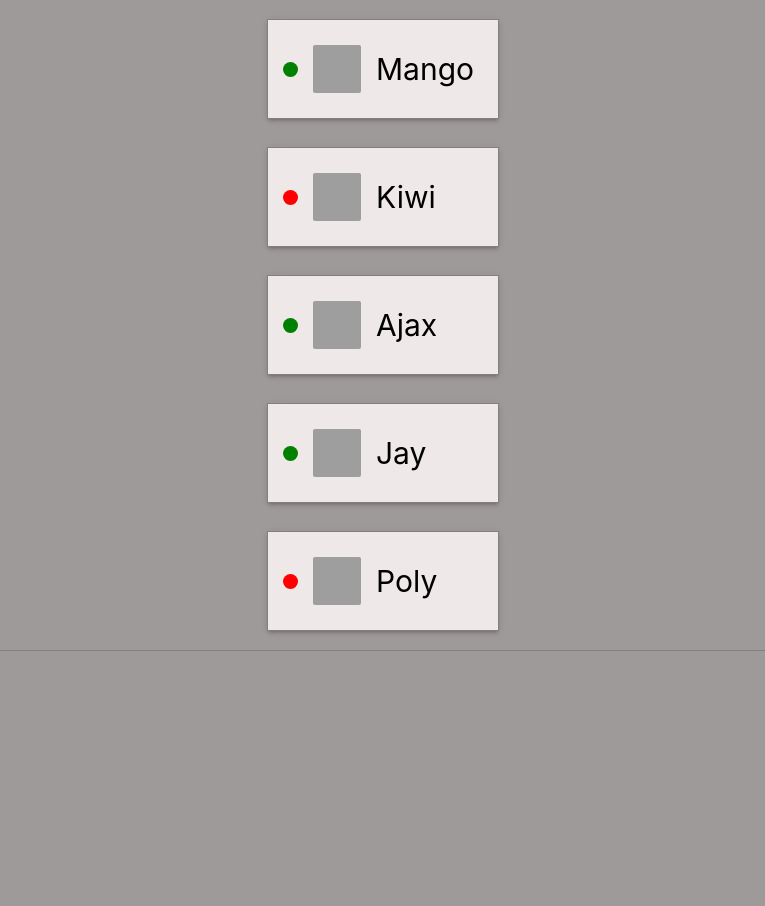
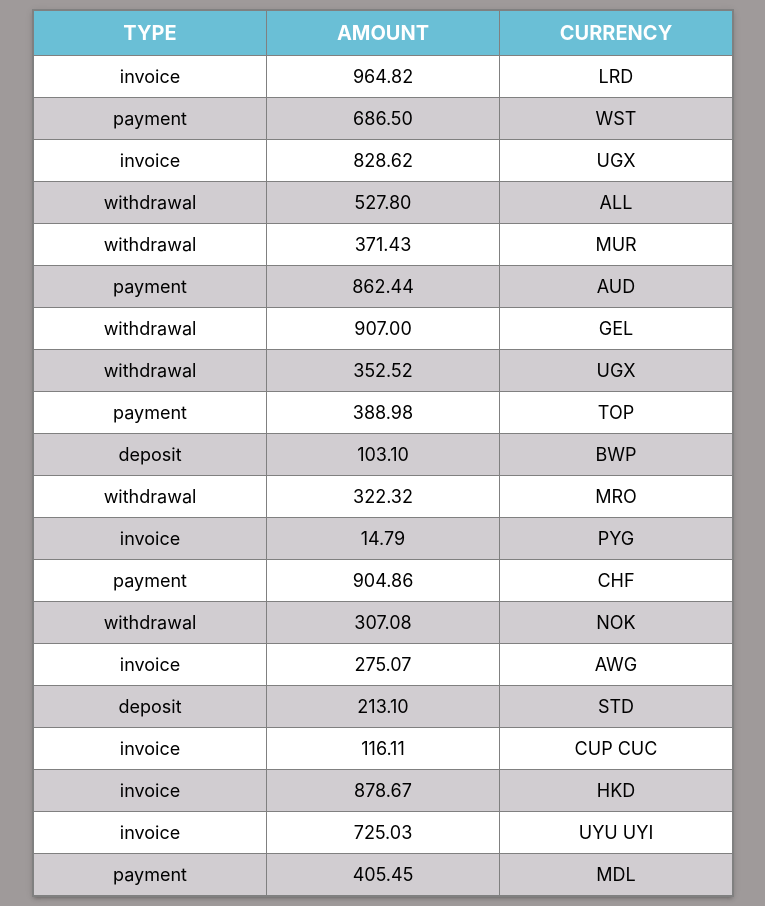
Before and after one commit to luxfox369/goit-react-hw-01-components, a React (Create React App) app: page / in a window 1280 px wide. Shown: the whole page, without its empty margins (257-1022 px from the left). Before the commit the page ends 800 px from the top, so only its background shows below. Built offline with nearby package versions, Linux system fonts and the light colour scheme; grey boxes are pictures that could not be loaded.

Commit message:
task4 done

```diff
--- a/src/components/App/App.jsx
+++ b/src/components/App/App.jsx
@@ -1,11 +1,12 @@
 import { Container } from './App.styled';
 //import { Profile } from '../Profile/Profile';
 //import { Statistics } from '../Statistics/Statistics';
-import { FriendList } from '../Friends/FriendList';
+//import { FriendList } from '../Friends/FriendList';
+import { TransactionHistory } from '../Transactions/TransactionHistory';
 //import user from '../../user.json';
 //import stats from '../../data.json';
-import friends from '../../friends.json';
-//console.log('friends', friends); //масив
+//import friends from '../../friends.json';
+import transactions from '../../transactions.json';
 
 //task №1
 // export const App = () => {
@@ -37,12 +38,22 @@
 //end Task2
 
 //Task3
+// export const App = () => {
+//   return (
+//     <Container>
+//       <FriendList data={friends} />
+//     </Container>
+//   );
+// };
+
+//end Task3
+//Task4
 export const App = () => {
   return (
     <Container>
-      <FriendList data={friends} />
+      <TransactionHistory data={transactions} />
     </Container>
   );
 };
 
-//end Task3
+//end Task4
--- a/src/components/App/App.styled.jsx
+++ b/src/components/App/App.styled.jsx
@@ -1,11 +1,11 @@
-import styled from "@emotion/styled";
+import styled from '@emotion/styled';
 
 export const Container = styled.div`
-        height: 650px ;
-        display: flex ;
-        justifyContent: center ;
-        alignItems: center;
-        fontSize: 40px ;
-        color: #010101 ;
-         outline: 1px solid grey;
-           `;
+  display: flex;
+  justifycontent: center;
+  alignitems: center;
+  fontsize: 40px;
+  color: #010101;
+  outline: 1px solid grey;
+`;
+// height: 850px ;
--- /dev/null
+++ b/src/components/Transactions/TransactionHistory.jsx
@@ -0,0 +1,31 @@
+import PropTypes from 'prop-types';
+import css from './TransactionHistory.module.css';
+
+export const TransactionHistory =  ({ data }) =>{
+    return (
+        <table className={css.transactionHistory}>
+          <thead className={css.thead}>
+            <tr>
+               <th>Type</th>
+               <th>Amount</th>
+               <th>Currency</th>
+            </tr>
+          </thead>
+          <tbody>
+                {data.map(({ type, amount, currency,id }) => {
+                    return (
+                        <tr key={id}>
+                            <td>{ type}</td>
+                            <td>{amount }</td>
+                            <td>{currency}</td>
+                        </tr>);
+        })}
+        </tbody>
+       </table>
+    );
+}
+TransactionHistory.propTypes = {
+  type: PropTypes.string,
+  amount: PropTypes.number,
+  currensy: PropTypes.string,
+};
--- /dev/null
+++ b/src/components/Transactions/TransactionHistory.module.css
@@ -0,0 +1,44 @@
+.transactionHistory {
+  margin: 10px auto;
+  table-layout: fixed;
+  border-collapse: collapse;
+  outline: 1px solid gray;
+  box-shadow: rgb(0 0 0 / 20%) 0px 3px 3px -2px,
+    rgb(0 0 0 / 14%) 0px 3px 4px 0px, rgb(0 0 0 / 12%) 0px 1px 8px 0px;
+  width: 700px;
+}
+.thead {
+  background-color: rgb(106, 191, 214);
+  color: white;
+  font-size: 20px;
+  text-transform: uppercase;
+}
+/* thead th {
+  width: 33%;
+  border: 1px solid grey;
+} */
+th {
+  border: 1px solid grey;
+}
+td {
+  font-size: 18px;
+  border: 1px solid grey;
+}
+th,
+td {
+  padding: 10px;
+}
+
+tbody td {
+  text-align: center;
+}
+tbody tr {
+  border: 1px solid grey;
+}
+tbody tr:nth-child(odd) {
+  background-color: #fff;
+}
+
+tbody tr:nth-child(even) {
+  background-color: #d1cdd1;
+}
--- /dev/null
+++ b/src/transactions.json
@@ -0,0 +1,122 @@
+[
+  {
+    "id": "1e0700a2-5183-4291-85cc-2065a036a683",
+    "type": "invoice",
+    "amount": "964.82",
+    "currency": "LRD"
+  },
+  {
+    "id": "a30f821b-4d25-4ff0-abdd-e340b3f0dd2b",
+    "type": "payment",
+    "amount": "686.50",
+    "currency": "WST"
+  },
+  {
+    "id": "44dca67a-8e5a-4798-bf8e-b15efd4e1abd",
+    "type": "invoice",
+    "amount": "828.62",
+    "currency": "UGX"
+  },
+  {
+    "id": "ea8ed3dc-2b68-4a53-905a-53ecb0adef33",
+    "type": "withdrawal",
+    "amount": "527.80",
+    "currency": "ALL"
+  },
+  {
+    "id": "ea76146a-0b00-4b80-bc02-a8c822176712",
+    "type": "withdrawal",
+    "amount": "371.43",
+    "currency": "MUR"
+  },
+  {
+    "id": "63ca02f9-d637-46b5-9237-f3b24425e029",
+    "type": "payment",
+    "amount": "862.44",
+    "currency": "AUD"
+  },
+  {
+    "id": "ed0263e8-59a5-4bf1-87e0-2bb88e53dc34",
+    "type": "withdrawal",
+    "amount": "907.00",
+    "currency": "GEL"
+  },
+  {
+    "id": "6013bad0-750c-4691-8bc2-d8f2b43969c4",
+    "type": "withdrawal",
+    "amount": "352.52",
+    "currency": "UGX"
+  },
+  {
+    "id": "252c7be4-8b06-4fa7-8d42-61fb835b70d5",
+    "type": "payment",
+    "amount": "388.98",
+    "currency": "TOP"
+  },
+  {
+    "id": "4eaab41b-b967-40ac-82ed-85fc66f646f1",
+    "type": "deposit",
+    "amount": "103.10",
+    "currency": "BWP"
+  },
+  {
+    "id": "9648a350-8469-42d5-8bf3-18090de5fe67",
+    "type": "withdrawal",
+    "amount": "322.32",
+    "currency": "MRO"
+  },
+  {
+    "id": "9c5c25fb-1a95-4b2f-8d1f-4c4426d677cc",
+    "type": "invoice",
+    "amount": "14.79",
+    "currency": "PYG"
+  },
+  {
+    "id": "43ef232c-80e9-4d6f-b48a-b22405620de3",
+    "type": "payment",
+    "amount": "904.86",
+    "currency": "CHF"
+  },
+  {
+    "id": "5161682e-e620-4019-ab0a-24ceb10fbd20",
+    "type": "withdrawal",
+    "amount": "307.08",
+    "currency": "NOK"
+  },
+  {
+    "id": "7b119d71-42e6-4c42-a141-6818b07bb9ff",
+    "type": "invoice",
+    "amount": "275.07",
+    "currency": "AWG"
+  },
+  {
+    "id": "a4f65722-65c4-4c28-b1f4-b8ed988bb205",
+    "type": "deposit",
+    "amount": "213.10",
+    "currency": "STD"
+  },
+  {
+    "id": "c6e5784b-0ca3-48d6-86e5-b5128af5a523",
+    "type": "invoice",
+    "amount": "116.11",
+    "currency": "CUP CUC"
+  },
+  {
+    "id": "c9ebed6a-3a02-4b49-ac0d-0534b51f2bfd",
+    "type": "invoice",
+    "amount": "878.67",
+    "currency": "HKD"
+  },
+  {
+    "id": "a4a98b0e-b22c-438b-9f83-de2df52110c8",
+    "type": "invoice",
+    "amount": "725.03",
+    "currency": "UYU UYI"
+  },
+  {
+    "id": "b39bfa7a-0166-4c47-94d6-87d20590f746",
+    "type": "payment",
+    "amount": "405.45",
+    "currency": "MDL"
+  }
+]
```
